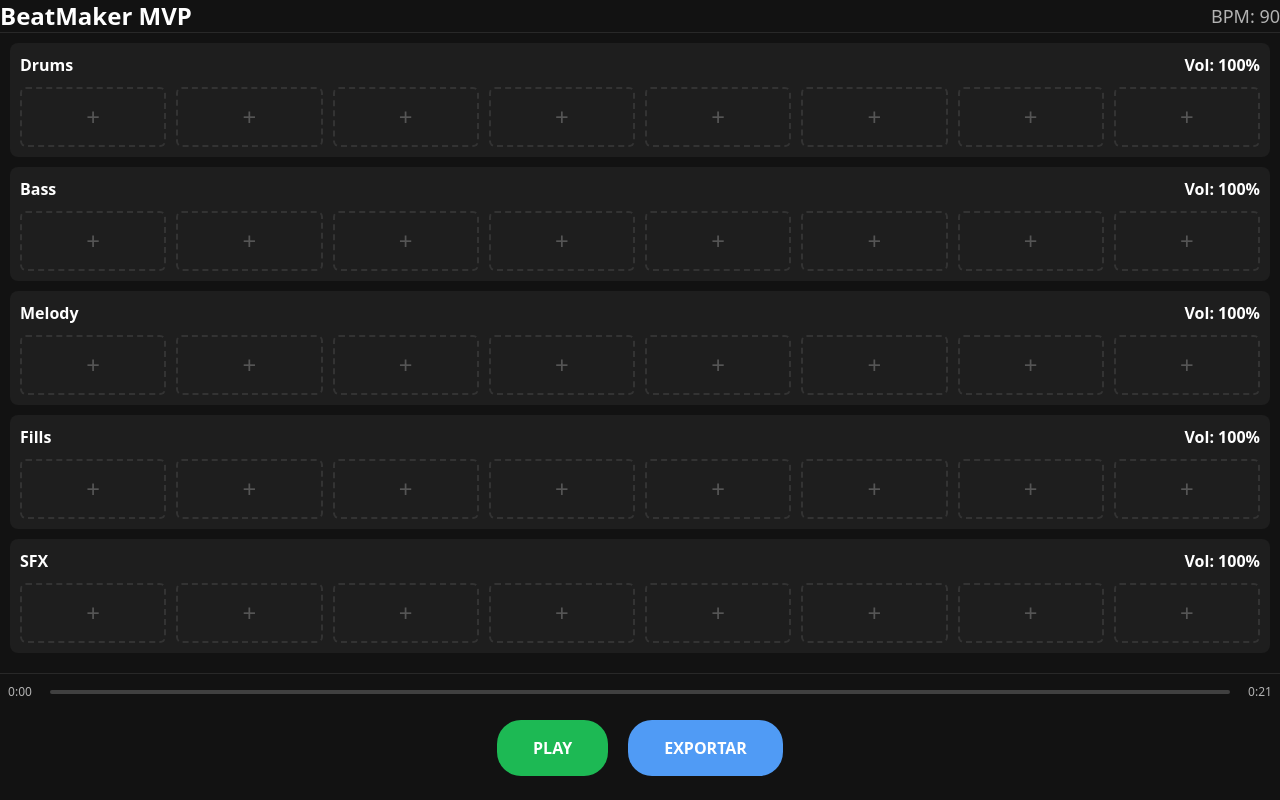
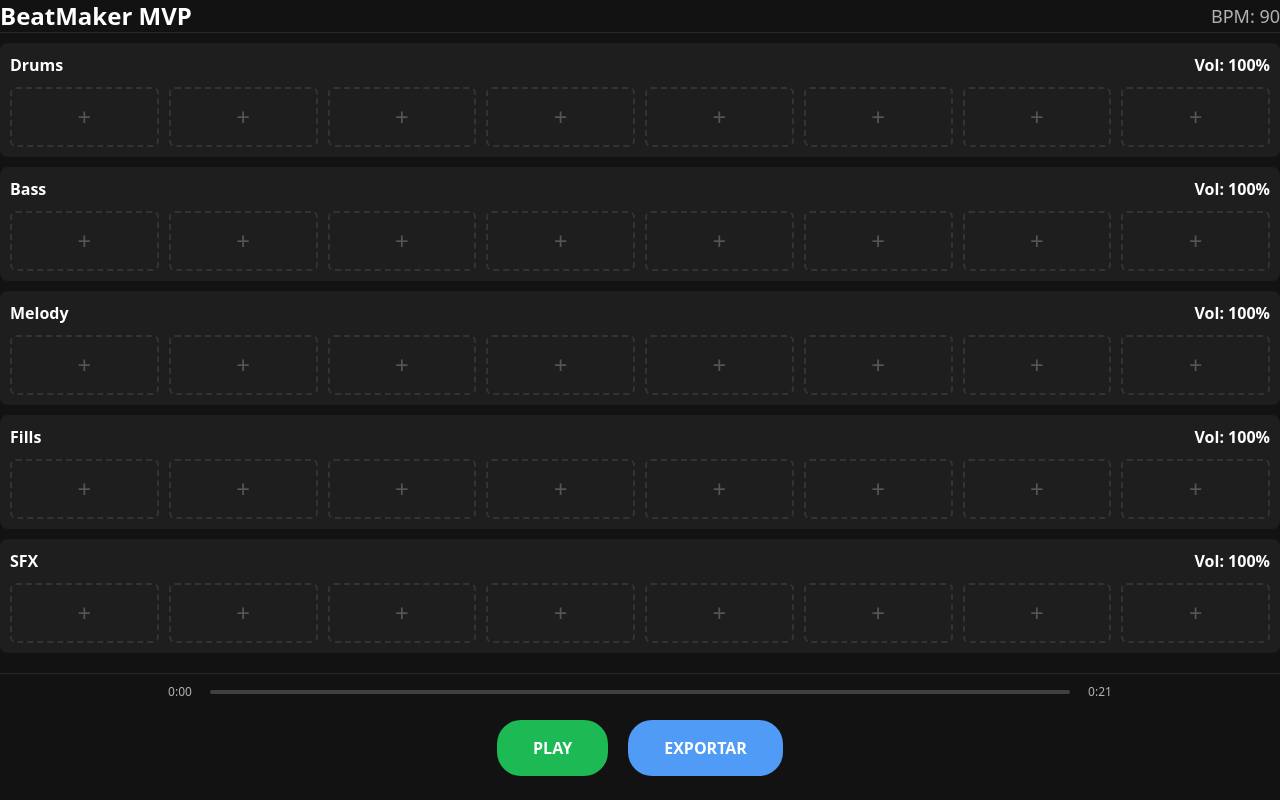
Before and after one commit to napobuilder/napbak-app, a React (Vite) app: page / in a window 1280 px wide. Shown: the top 800 px of the page. Built offline with nearby package versions, Linux system fonts and the light colour scheme.

Commit message:
feat: Add playhead, enhance UI, and add new sample

```diff
--- a/src/App.tsx
+++ b/src/App.tsx
@@ -11,6 +11,28 @@ import { PlaybackControls } from './components/PlaybackControls';
 const TRACK_TYPES: TrackType[] = ['Drums', 'Bass', 'Melody', 'Fills', 'SFX'];
 const NUM_SLOTS = 8;
 const BPM = 90;
+
+// --- Componente del Cabezal de Reproducción ---
+interface PlayheadProps {
+  isPlaying: boolean;
+  playbackTime: number;
+  totalDuration: number;
+}
+
+const Playhead: React.FC<PlayheadProps> = ({ isPlaying, playbackTime, totalDuration }) => {
+  if (!isPlaying || totalDuration === 0) {
+    return null;
+  }
+
+  const progress = (playbackTime / totalDuration) * 100;
+
+  return (
+    <div
+      className="absolute top-0 w-0.5 h-full bg-[#1DB954] z-20"
+      style={{ left: `${progress}%` }}
+    />
+  );
+};
 
 const App = () => {
   const {
@@ -50,6 +72,9 @@ const App = () => {
     handleDropInStore(trackType, slotIndex, sample);
   };
 
+  // La duración de la vista actual de la playlist (siempre 8 slots)
+  const visibleDuration = NUM_SLOTS * (60 / BPM) * 4;
+
   return (
     <div className="flex flex-col h-screen bg-[#121212] font-sans">
       <header className="p-3.75 flex justify-between items-center border-b border-[#282828]">
@@ -57,7 +82,12 @@ const App = () => {
         <p className="text-[#b3b3b3] text-lg m-0">BPM: {BPM}</p>
       </header>
 
-      <main className="flex-2 p-2.5 flex flex-col justify-around">
+      <main className="relative flex-2 py-2.5 px-3.75 flex flex-col justify-around">
+        <Playhead
+          isPlaying={isPlaying}
+          playbackTime={playbackTime}
+          totalDuration={visibleDuration} // Usamos la duración visible, no la total de la canción
+        />
         {TRACK_TYPES.map(type => (
           <Track
             key={type}
--- a/src/components/PlaybackTracker.tsx
+++ b/src/components/PlaybackTracker.tsx
@@ -15,7 +15,7 @@ const formatTime = (seconds: number) => {
 export const PlaybackTracker: React.FC<PlaybackTrackerProps> = ({ currentTime, totalDuration }) => {
     const progress = totalDuration > 0 ? (currentTime / totalDuration) * 100 : 0;
     return (
-        <div className="flex items-center gap-2.5 py-2.5">
+        <div className="w-3/4 mx-auto flex items-center gap-2.5 py-2.5">
             <div className="text-[#b3b3b3] text-xs min-w-[40px] text-center">{formatTime(currentTime)}</div>
             <div className="flex-1 h-1 bg-[#404040] rounded-sm overflow-hidden">
                 <div className="h-full bg-[#1DB954] rounded-sm" style={{width: `${progress}%`}}></div>
--- a/src/components/Playlist.tsx
+++ b/src/components/Playlist.tsx
@@ -9,10 +9,14 @@ const NUM_SLOTS = 8;
 interface SampleBlockProps {
   sample: Sample;
   onClear: (instanceId: string) => void;
+  style: React.CSSProperties;
 }
 
-const SampleBlock: React.FC<SampleBlockProps> = ({ sample, onClear }) => (
-    <div className={`p-1 rounded-md flex justify-between items-center relative text-white mx-px min-w-0`} style={{ flex: `${sample.duration || 1}`, backgroundColor: sample.color }}>
+const SampleBlock: React.FC<SampleBlockProps> = ({ sample, onClear, style }) => (
+    <div
+        className={`p-1 rounded-md flex justify-between items-center relative text-white min-w-0`}
+        style={style}
+    >
         <p className="m-1 text-xs overflow-hidden text-ellipsis whitespace-nowrap pointer-events-none">{sample.name}</p>
         <div onClick={() => sample.instanceId && onClear(sample.instanceId)} className="bg-black bg-opacity-40 text-white border-none rounded-full w-5 h-5 cursor-pointer flex items-center justify-center p-0 absolute top-1 right-1 pointer-events-auto z-10">X</div>
     </div>
@@ -34,7 +38,9 @@ const EmptySlot: React.FC<EmptySlotProps> = ({ onDrop }) => {
         onDrop(sampleData);
     };
 
-    const dropAreaClasses = isOver ? "flex-1 border-2 border-dashed border-[#1DB954] rounded-md flex justify-center items-center transition-colors duration-200 ease-in-out min-h-[60px] bg-[#2a2a2a]" : "flex-1 border-2 border-dashed border-[#333333] rounded-md flex justify-center items-center transition-colors duration-200 ease-in-out min-h-[60px]";
+    const dropAreaClasses = isOver
+        ? "border-2 border-dashed border-[#1DB954] rounded-md h-full w-full flex justify-center items-center transition-colors duration-200 ease-in-out bg-[#2a2a2a]"
+        : "border-2 border-dashed border-[#333333] rounded-md h-full w-full flex justify-center items-center transition-colors duration-200 ease-in-out";
 
     return (
         <div
@@ -57,31 +63,37 @@ interface TrackProps {
 }
 
 export const Track: React.FC<TrackProps> = ({ type, volume, slots, onDrop, onClear }) => {
-    const renderedElements = [];
+    // Renderiza los samples que existen en los slots
+    const renderedSamples = [];
     let i = 0;
     while (i < NUM_SLOTS) {
         const sample = slots[i];
         if (sample) {
             const duration = sample.duration || 1;
-            renderedElements.push(
+            renderedSamples.push(
                 <SampleBlock
                     key={sample.instanceId || i}
                     sample={sample}
                     onClear={(instanceId) => onClear(type, instanceId)}
+                    style={{
+                        gridColumn: `${i + 1} / span ${duration}`,
+                        backgroundColor: sample.color,
+                    }}
                 />
             );
             i += duration;
         } else {
-            const currentIndex = i;
-            renderedElements.push(
-                <EmptySlot
-                    key={i}
-                    onDrop={(droppedSample) => onDrop(type, currentIndex, droppedSample)}
-                />
-            );
             i++;
         }
     }
+
+    // Renderiza una rejilla de fondo con zonas para dropear
+    const dropGrid = Array.from({ length: NUM_SLOTS }).map((_, index) => (
+        <EmptySlot
+            key={index}
+            onDrop={(droppedSample) => onDrop(type, index, droppedSample)}
+        />
+    ));
 
     return (
         <div className="bg-[#1E1E1E] mb-2.5 rounded-lg p-2.5 flex flex-col">
@@ -89,8 +101,20 @@ export const Track: React.FC<TrackProps> = ({ type, volume, slots, onDrop, onCle
                 <p className="text-white font-bold m-0">{type}</p>
                 <p className="text-white font-bold m-0">Vol: {Math.round(volume * 100)}%</p>
             </div>
-            <div className="flex flex-1 gap-2.5 w-full">
-                {renderedElements}
+            <div className="grid grid-cols-8 gap-2.5 w-full min-h-[60px] relative">
+                {/* Capa de fondo para dropear */}
+                <div className="absolute inset-0 grid grid-cols-8 gap-2.5 w-full h-full">
+                    {dropGrid}
+                </div>
+                {/* Capa de encima con los samples */}
+                <div className="absolute inset-0 grid grid-cols-8 gap-2.5 w-full h-full pointer-events-none">
+                    {renderedSamples.map(sampleElement =>
+                        React.cloneElement(sampleElement, {
+                            ...sampleElement.props,
+                            style: { ...sampleElement.props.style, pointerEvents: 'auto' }
+                        })
+                    )}
+                </div>
             </div>
         </div>
     );
--- a/src/data.ts
+++ b/src/data.ts
@@ -18,6 +18,7 @@ export const SAMPLES: Record<SampleCategory, Sample[]> = {
   melody: [
     { id: 'm1', name: 'Piano Loop (8 measures)', url: 'https://files.catbox.moe/k5k03s.wav', duration: 4, color: '#ff006e' },
     { id: 'm2', name: 'Synth Arp', url: 'https://files.catbox.moe/19w4wv.wav', duration: 1, color: '#f72585' },
+    { id: 'm3', name: 'Freedom Chord', url: '/OS_VC2_90_songstarter_freedom_Fm.wav', duration: 4, color: '#e01e5a' },
   ],
   fills: [
     { id: 'f1', name: 'Beatdown', url: '/fills/BEATDOWNS_drum_fill_029_90.wav', duration: 1, color: '#8338ec' },
```
Also changed, not shown: 1 other file (tests, documents, lock files or other folders).
